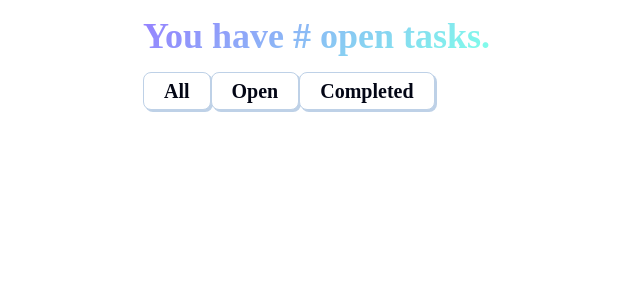
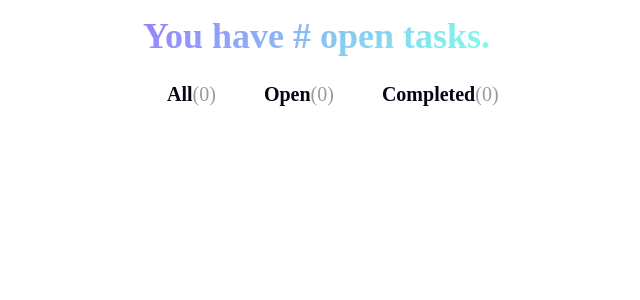
Before and after one commit to sandifer2/TodoApp, a React (Vite) app: page / in a window 1280 px wide. Shown: the top 300 px of the page, without its empty margins (113-753 px from the left). Built offline with nearby package versions, Linux system fonts and the light colour scheme; a web font is replaced by a local one.

Commit message:
Added header and tabs formatting

```diff
--- a/src/App.jsx
+++ b/src/App.jsx
@@ -6,7 +6,16 @@ import './index.css'
 import './fanta.css'
 
 function App() {
-  let x = 3
+  const todos = [
+    { input: 'Hello! Add your first todo!', complete: true },
+  { input: 'Get the groceries!', complete: false },
+  { input: 'Learn how to web design', complete: false },
+  { input: 'Say hi to gran gran', complete: true },
+  ]
+
+
+
+
 
   return (
    <>
--- a/src/components/Tabs.jsx
+++ b/src/components/Tabs.jsx
@@ -2,12 +2,13 @@ export function Tabs()
 {
     const tabs = ['All', 'Open', 'Completed']
     return(
-        <nav>
+        <nav className="tab-container">
 
             {tabs.map((tab,tabIndex) => {
                 return (
-                    <button key ={tabIndex}>
-                        <h4>{tab}</h4>
+                    <button key ={tabIndex}
+                    className="tab-button">
+                        <h4>{tab}<span>(0)</span></h4>
                     </button>
                 )
 
--- a/src/components/TodoList.jsx
+++ b/src/components/TodoList.jsx
@@ -4,7 +4,7 @@ export function TodoList()
 {
     return (
         <div>
-            <TodoCard/>
+
         </div>
     )
 }
```
